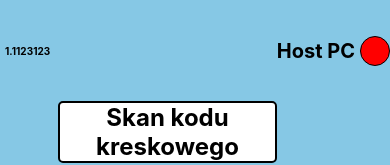
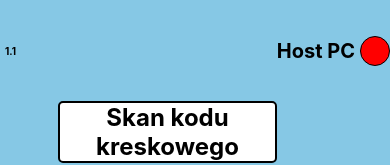
Before and after one commit to SAMBERENO/BarCodeScanner, a React Native app: screen /HomeScreen in a window 390 px wide. Shown: the top 165 px of the page. Built offline with nearby package versions, Linux system fonts and the light colour scheme.

Commit message:
Made timeout error as Alert.alert

```diff
--- a/src/functions/fetchWithTimeout.ts
+++ b/src/functions/fetchWithTimeout.ts
@@ -1,3 +1,5 @@
+import {Alert} from "react-native";
+
 export async function fetchWithTimeout(
     url: string,
     options: RequestInit = {},
@@ -17,7 +19,8 @@ export async function fetchWithTimeout(
         });
     } catch (error) {
         if (error instanceof Error && error.name === "AbortError") {
-            throw new Error("Przekroczono czas oczekiwania na backend");
+            Alert.alert("Przekroczono czas oczekiwania na backend");
+            return Promise.reject(error);
         }
 
         throw error;
--- a/src/screens/HomeScreen.tsx
+++ b/src/screens/HomeScreen.tsx
@@ -11,7 +11,7 @@ export default function HomeScreen({ navigation }: Props){
    <View style={styles.mainContainer}>
        <View style={styles.headerContainer}>
         <Text style={styles.headerVersion}>
-            1.1123123
+            1.1
         </Text>
            <Pressable onPress={() => navigation.navigate("DnsConnectionScreen")}>
                <View style={localStyles.statusContainer}>
```
